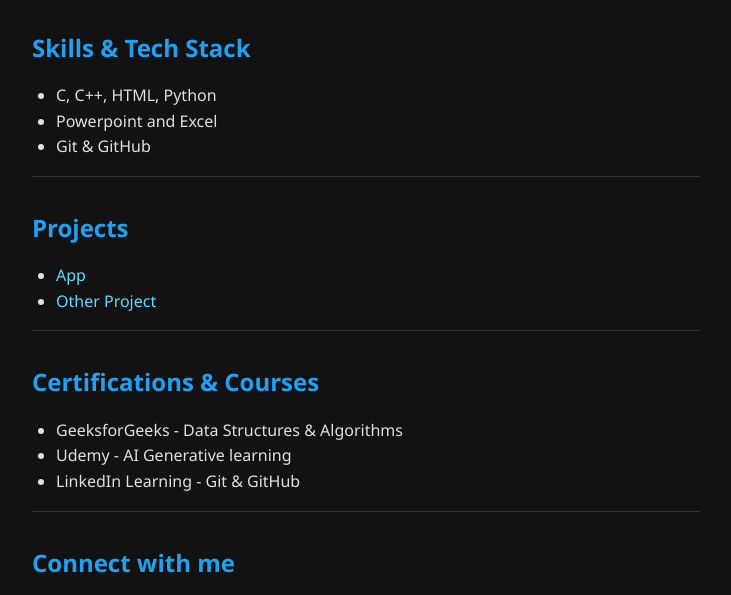
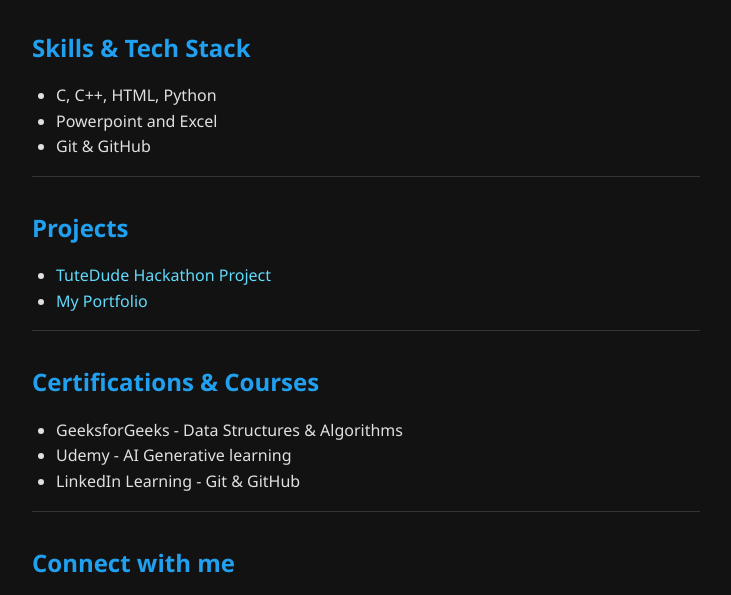
Before and after one commit to Shxshxnkk1/MyWebsite, a plain HTML site: page index.html in a window 1280 px wide. Shown: the part 166-761 px from the top of the page, without its empty margins (274-1005 px from the left). Drawn offline with Linux system fonts and the light colour scheme; a script that the page names is missing.

Commit message:
fix : changes in link and icon

```diff
--- a/index.html
+++ b/index.html
@@ -1,7 +1,7 @@
 <!DOCTYPE html>
 <html lang="en">
 <head>
-  <link rel="icon" href="https://yourfaviconlink.com/favicon.png" />
+  <link rel="icon" href="https://www.flaticon.com/free-icon/man_18775921?related_id=18775921&origin=pack" />
   <meta name="description" content="Shashank's minimal portfolio site">
   <meta charset="UTF-8" />
   <meta name="viewport" content="width=device-width, initial-scale=1" />
@@ -26,8 +26,8 @@
   <section id="projects">
     <h2>Projects</h2>
     <ul>
-      <li><a href="https://github.com/yourusername/QueueMate" target="_blank">App</a></li>
-      <li><a href="https://github.com/yourusername/your-other-project" target="_blank">Other Project</a></li>
+      <li><a href="https://github.com/Shxshxnkk1/TrustKart" target="_blank">TuteDude Hackathon Project</a></li>
+      <li><a href="https://github.com/Shxshxnkk1/MyWebsite" target="_blank">My Portfolio</a></li>
     </ul>
   </section>
 
```
